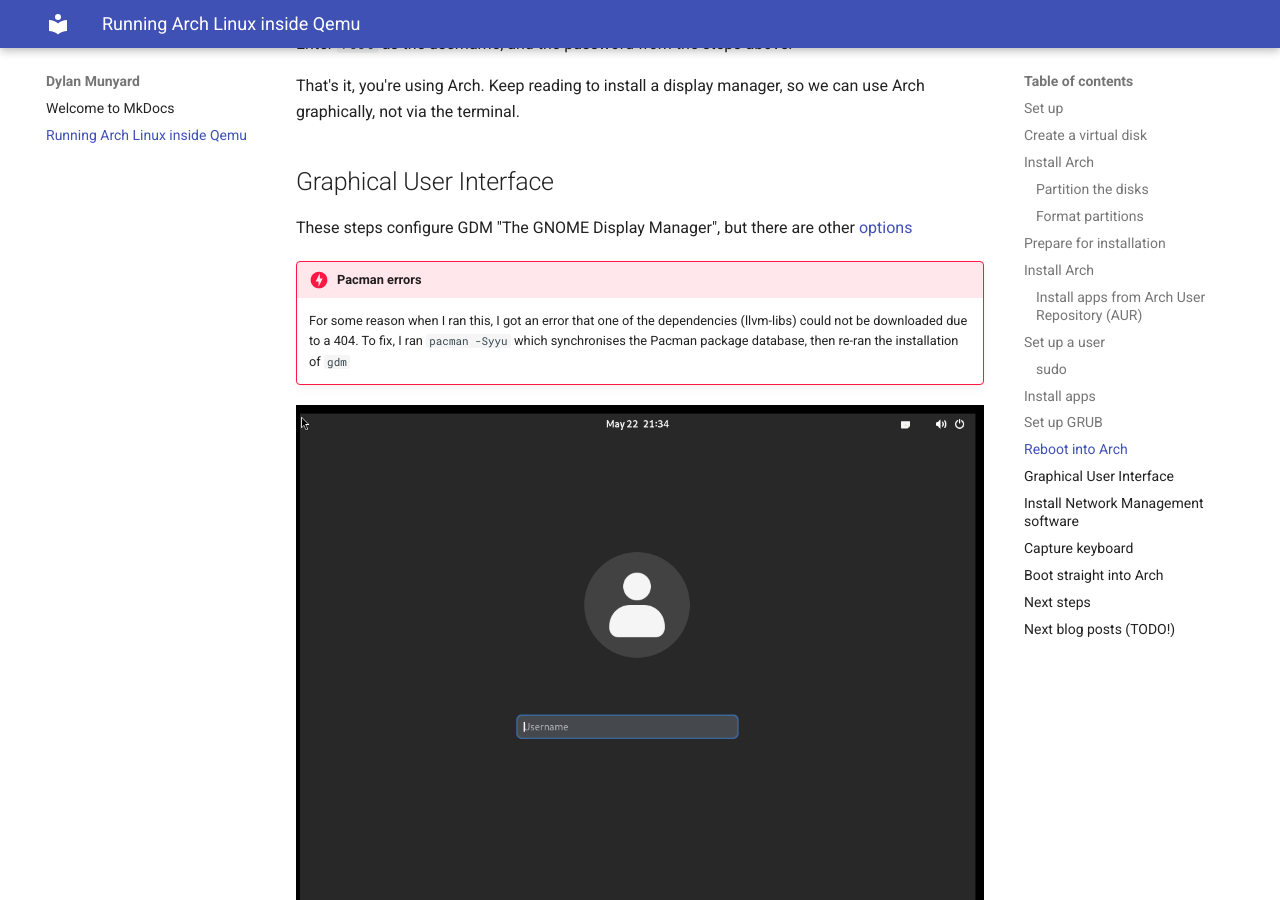
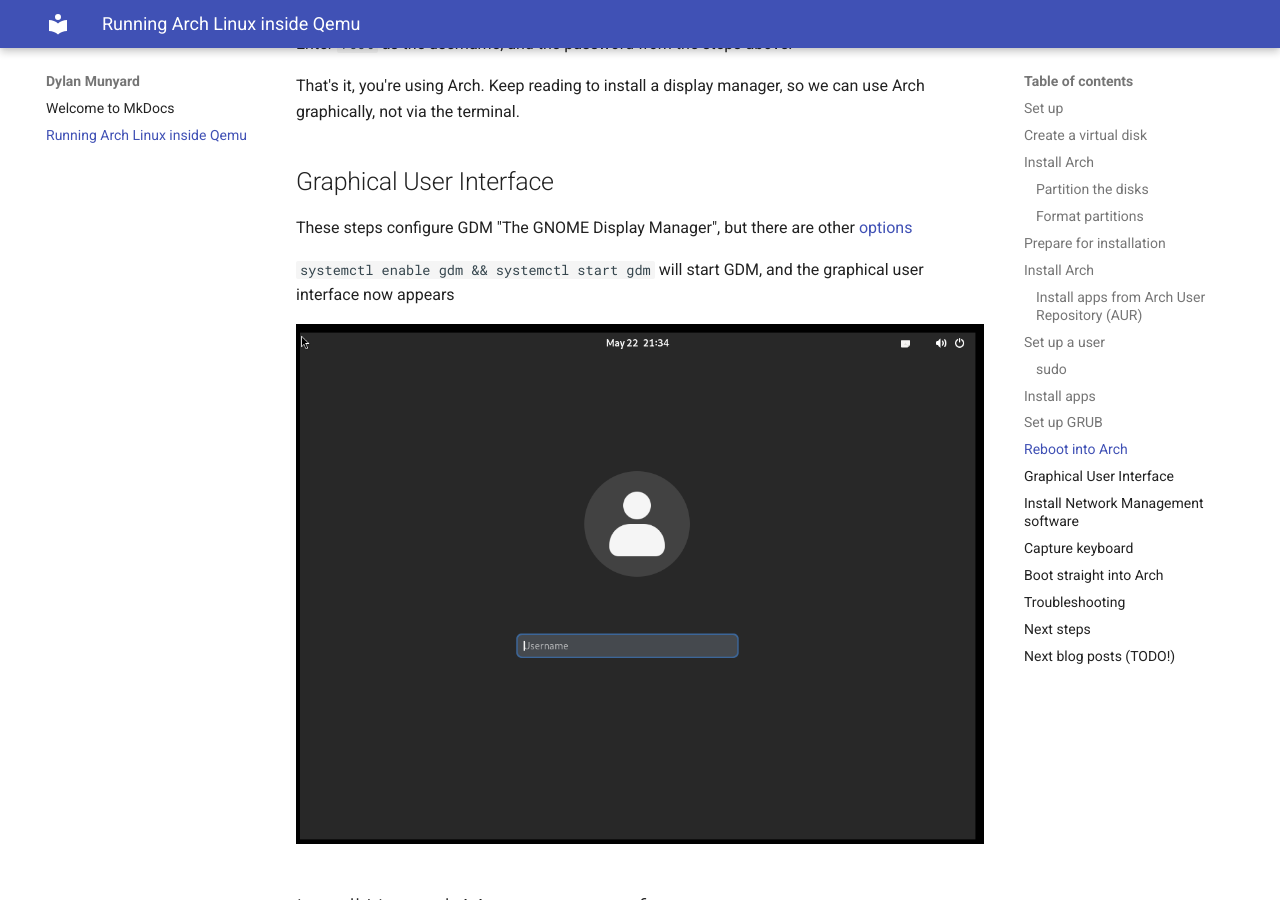
Before and after one commit to DylanMunyard/dylan-blog, an MkDocs documentation site: the page built from docs/what-have-they-done-to-my-little-archi-boi.md, in a window 1280 px wide and 900 px high, scrolled down 7013 px. Built offline with MkDocs 1.6.1 and Material for MkDocs 9.7.7, drawn with Linux system fonts in a browser that asks for light colours; some of the changed text lies outside the part shown.

Commit message:
Update what-have-they-done-to-my-little-archi-boi.md

```diff
--- a/docs/what-have-they-done-to-my-little-archi-boi.md
+++ b/docs/what-have-they-done-to-my-little-archi-boi.md
@@ -202,10 +202,7 @@
 ## Graphical User Interface
 These steps configure GDM "The GNOME Display Manager", but there are other [options](https://wiki.archlinux.org/title/Display_manager#Graphical)
 
-!!! danger "Pacman errors"
-
-    For some reason when I ran this, I got an error that one of the dependencies (llvm-libs) could not be downloaded due to a 404.
-    To fix, I ran `pacman -Syyu` which synchronises the Pacman package database, then re-ran the installation of `gdm`
+`systemctl enable gdm && systemctl start gdm` will start GDM, and the graphical user interface now appears
 
 ![GUI.png](assets/images/archi-boi/arch_gdm_running.png)
 
@@ -247,6 +244,13 @@
 
 `-smp 4` supplies 4 CPU cores to the VM.
 
+## Troubleshooting
+
+!!! danger "Pacman errors"
+
+    Sometimes when installing through pacman I got an error that one of the dependencies (llvm-libs) could not be downloaded due to a 404.
+    To fix, I ran `pacman -Syyu` which synchronises the Pacman package database, then re-ran the installation of `gdm`
+
 ## Next steps
 Personally, I would recommend the following apps / changes:
 
```
